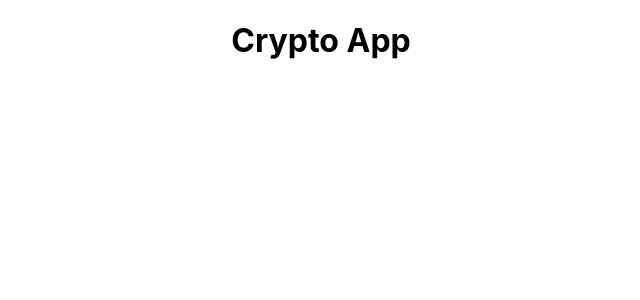
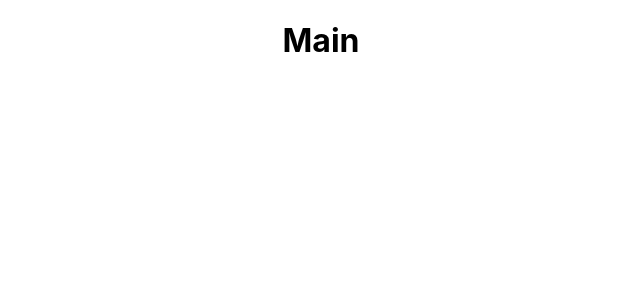
Before and after one commit to Niveen-Abdelaatty/React-cryptoprices-api, a React (Create React App) app: page / in a window 1280 px wide. Shown: the top 300 px of the page, without its empty margins (319-959 px from the left). Built offline with nearby package versions, Linux system fonts and the light colour scheme.

Commit message:
Router setup

```diff
--- a/src/App.js
+++ b/src/App.js
@@ -1,9 +1,19 @@
+import {Routes, Route} from 'react-router-dom'
+
+import Main from './pages/Main';
+import Price from './pages/Price';
+import Curriences from './pages/Currencies'
+
 import './App.css';
 
 function App() {
   return (
     <div className="App">
-      <h1>Crypto App</h1>
+      <Routes>
+        <Route path='/' element={<Main />} />
+        <Route path='/curriences' element={<Curriences />} />
+        <Route path='/price' element={<Price />} />
+      </Routes>
     </div>
   );
 }
--- /dev/null
+++ b/src/components/NavBar.js
@@ -0,0 +1,5 @@
+function NavBar() {
+  return <div>Navbar</div>;
+}
+
+export default NavBar;
--- a/src/index.js
+++ b/src/index.js
@@ -3,11 +3,14 @@ import ReactDOM from 'react-dom/client';
 import './index.css';
 import App from './App';
 import reportWebVitals from './reportWebVitals';
+import { BrowserRouter as Router } from 'react-router-dom';
 
 const root = ReactDOM.createRoot(document.getElementById('root'));
 root.render(
   <React.StrictMode>
-    <App />
+    <Router>
+      <App />
+    </Router>
   </React.StrictMode>
 );
 
--- /dev/null
+++ b/src/pages/Currencies.js
@@ -0,0 +1,5 @@
+function Currencies() {
+  return <h1>Currencies</h1>;
+}
+
+export default Currencies;
--- /dev/null
+++ b/src/pages/Main.js
@@ -0,0 +1,5 @@
+function Main() {
+  return <h1>Main</h1>;
+}
+
+export default Main;
--- /dev/null
+++ b/src/pages/Price.js
@@ -0,0 +1,5 @@
+function Price() {
+  return <h1>Price</h1>;
+}
+
+export default Price;
```
